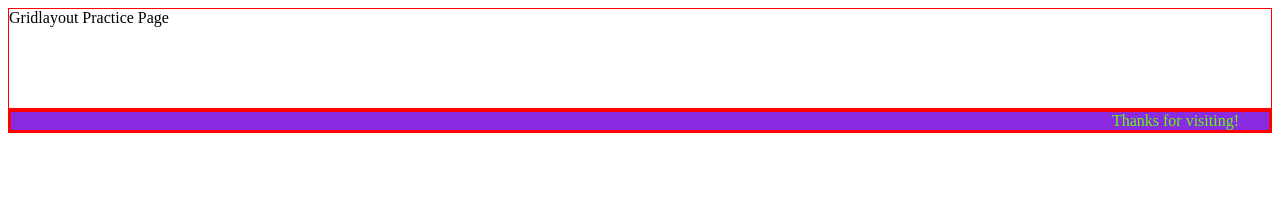
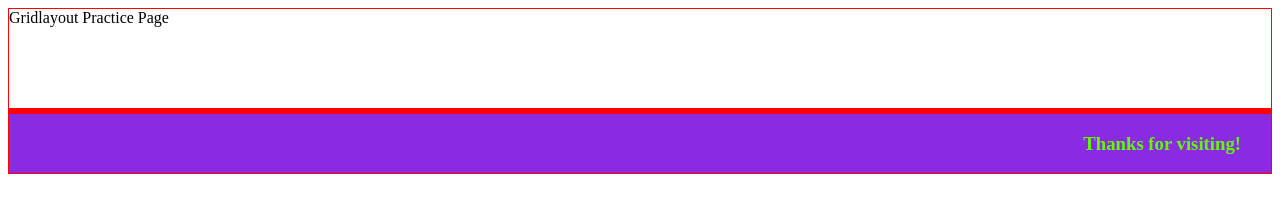
Before and after one commit to Salik754/grid-layout, a plain HTML site: page index.html in a window 1280 px wide. Drawn offline with Linux system fonts and the light colour scheme.

Commit message:
added index styles and all boxes
Whatever it says is true

```diff
--- a/index.html
+++ b/index.html
@@ -11,14 +11,14 @@
         <div class="top"
             <h1>Gridlayout Practice Page</h1>
         </div>
-        <div class="leftbox"
+        <div class="leftbox">
 
         </div>
-        <div class="rightbox"
+        <div class="rightbox">
 
 
         </div>
-        <div class="bottom"
+        <div class="bottom">
             <h3> Thanks for visiting! </h3>
         </div>
     </div>
```
